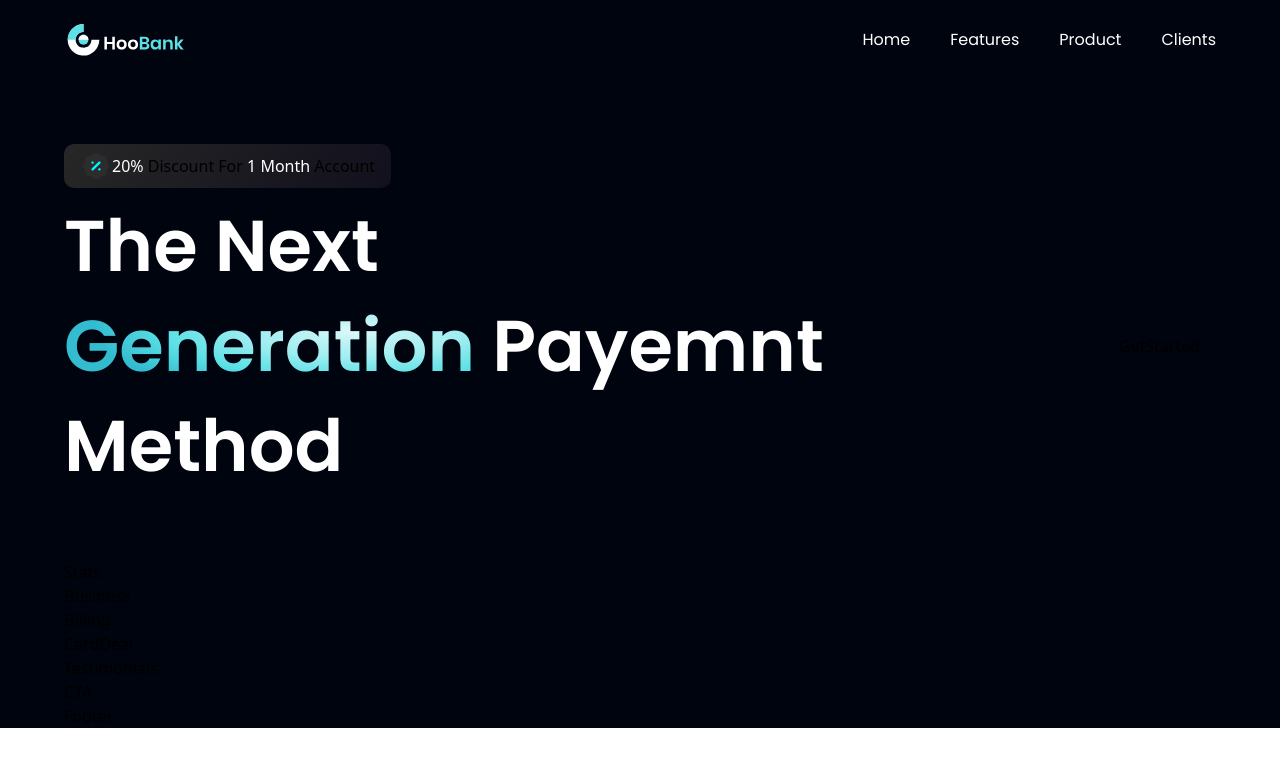
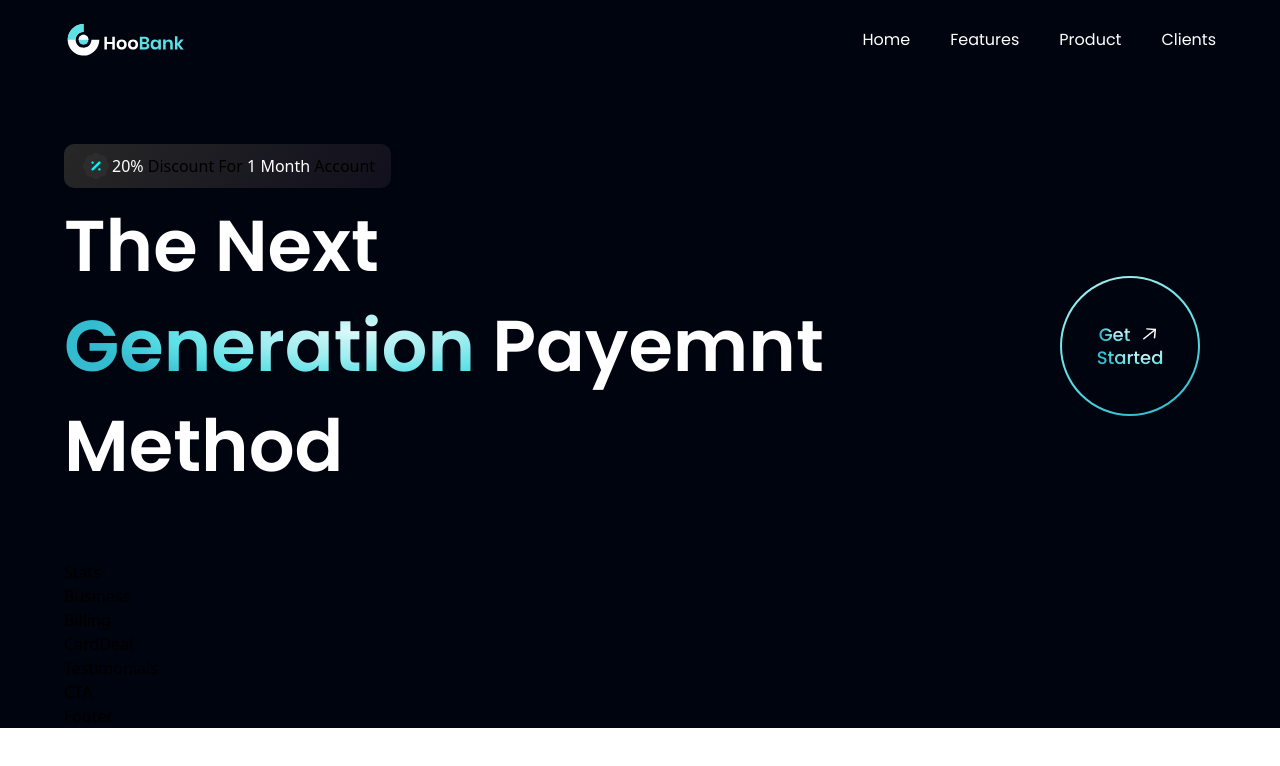
Before and after one commit to HabtamuDes/bank_modern_app, a React (Vite) app: page / in a window 1280 px wide. Shown: the top 766 px of the page. Built offline with nearby package versions, Linux system fonts and the light colour scheme.

Commit message:
getstarted_commited

```diff
--- a/src/components/GetStarted.jsx
+++ b/src/components/GetStarted.jsx
@@ -1,9 +1,30 @@
-import React from 'react'
+import styles from "../style";
+import { arrowUp } from "../assets";
 
 const GetStarted = () => {
   return (
-    <div>GetStarted</div>
-  )
-}
+    <div
+      className={`${styles.flexCenter} w-[140px] h-[140px] rounded-full bg-blue-gradient p-[2px] cursor-pointer`}
+    >
+      <div className={`${styles.flexCenter} flex-col bg-primary w-[100%] h-[100%] rounded-full`}>
+      <div className={`${styles.flexStart} flex-row`}>
+      <p className="font-poppins font-medium text-[18px] leading-[23px] mr-2">
+        <span className="text-gradient">
+          Get
+        </span>
 
-export default GetStarted
+      </p>
+      <img src={arrowUp} alt="arrow" className="w-[23px] h-[23px] object-contain"/>
+      </div>
+      <p className="font-poppins font-medium text-[18px] leading-[23px]">
+        <span className="text-gradient">
+          Started
+        </span>
+
+      </p>
+      </div>
+    </div>
+  );
+};
+
+export default GetStarted;
```
